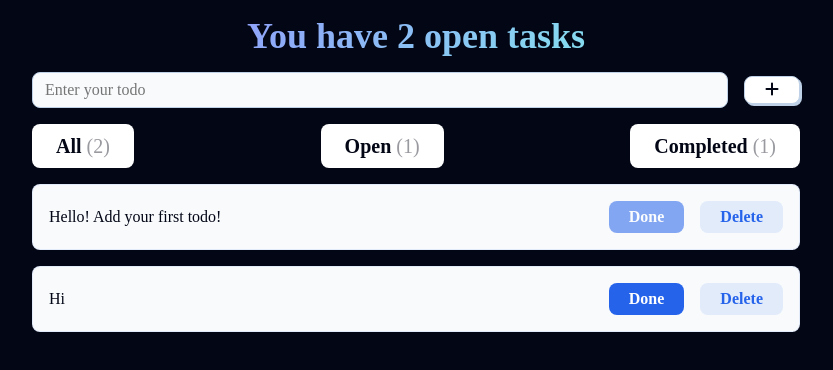
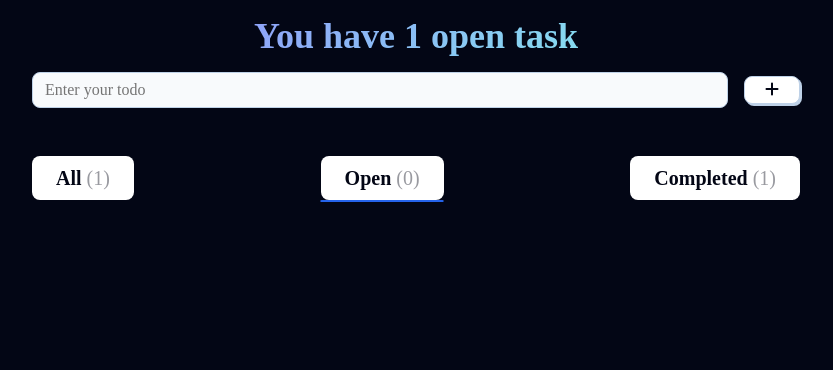
Before and after one commit to RichJsNomad/To-do-list, a React (Vite) app: page / in a window 1280 px wide. Shown: the top 370 px of the page, without its empty margins (224-1057 px from the left). Built offline with nearby package versions, Linux system fonts and the light colour scheme; a web font is replaced by a local one.

Commit message:
Making the delete button work

```diff
--- a/src/App.jsx
+++ b/src/App.jsx
@@ -6,37 +6,43 @@ import TodoInput from "./components/TodoInput";
 import TodoList from "./components/TodoList";
 
 function App() {
-  //const todos = [
-  // { input: "Hello! Add your first todo!", complete: true },
-  //  { input: "Watch React.js vids on youtube", complete: false },
-  // { input: "Visit my aunt and bring a gift for her", complete: true },
-  //  { input: "Finish my React.js project by 7 pm", complete: true },
-  //];
-
   const [todos, setTodos] = useState([
     { input: "Hello! Add your first todo!", complete: true },
-    {
-      input: "Hi",
-      complete: false,
-    },
   ]);
+
+  const [selectedTab, setSelectedTab] = useState("Open");
 
   function handleAddTodo(newTodo) {
     const newTodoList = [...todos, { input: newTodo, complete: false }];
     setTodos(newTodoList);
   }
 
-  function handleEditTodo() {}
+  function handleEditTodo(index) {
+    let newTodoList = [];
+  }
 
-  function handleDeleteTodo() {}
+  function handleDeleteTodo(index) {
+    let newTodoList = todos.filter((val, valIndex) => {
+      return valIndex !== index;
+    });
+    setTodos(newTodoList);
+  }
 
   return (
     <>
       <Header todos={todos} />
       <TodoInput handleAddTodo={handleAddTodo} />
-      <Tabs todos={todos} />
+      <Tabs
+        selectedTab={selectedTab}
+        setSelectedTab={setSelectedTab}
+        todos={todos}
+      />
 
-      <TodoList todos={todos} />
+      <TodoList
+        handleDeleteTodo={handleDeleteTodo}
+        selectedTab={selectedTab}
+        todos={todos}
+      />
     </>
   );
 }
--- a/src/components/Tabs.jsx
+++ b/src/components/Tabs.jsx
@@ -1,7 +1,7 @@
 import React from "react";
 
 const Tabs = (props) => {
-  const { todos } = props;
+  const { todos, selectedTab, setSelectedTab } = props;
   const tabs = ["All", "Open", "Completed"];
   return (
     <nav className="tab-container">
@@ -13,7 +13,15 @@ const Tabs = (props) => {
             ? todos.filter((val) => !val.complete).length
             : todos.filter((val) => val.complete).length;
         return (
-          <button key={tabIndex} className="tab-button">
+          <button
+            onClick={() => {
+              setSelectedTab(tab);
+            }}
+            key={tabIndex}
+            className={
+              "tab-button " + (tab === selectedTab ? "tab-selected" : "")
+            }
+          >
             <h4>
               {tab} <span>({numOfTasks})</span>
             </h4>
--- a/src/components/TodoCard.jsx
+++ b/src/components/TodoCard.jsx
@@ -1,7 +1,7 @@
 import React from "react";
 
 const TodoCard = (props) => {
-  const { todoIndex, todos } = props;
+  const { todoIndex, todos, handleDeleteTodo } = props;
   const todo = todos[todoIndex];
 
   return (
@@ -12,7 +12,13 @@ const TodoCard = (props) => {
           <h6>Done</h6>
         </button>
         <button>
-          <h6>Delete</h6>
+          <h6
+            onClick={() => {
+              handleDeleteTodo(todoIndex);
+            }}
+          >
+            Delete
+          </h6>
         </button>
       </div>
     </div>
--- a/src/components/TodoList.jsx
+++ b/src/components/TodoList.jsx
@@ -2,16 +2,14 @@ import React from "react";
 import TodoCard from "./TodoCard";
 
 const TodoList = (props) => {
-  const { todos } = props;
+  const { todos, selectedTab, handleDeleteTodo } = props;
 
-  const tab = "All";
-
-  const filteredTodosList = todos.filter((val) => {
-    if (tab === "All") return true;
-    if (tab === "Completed") return val.complete;
-    if (tab === "Open") return !val.complete;
-    return false;
-  });
+  const filteredTodosList =
+    selectedTab === "All"
+      ? todos
+      : selectedTab === "Completed"
+      ? todos.filter((val) => val.complete)
+      : todos.filter((val) => !val.complete);
 
   return (
     <>
--- a/src/index.css
+++ b/src/index.css
@@ -22,6 +22,8 @@ h1 {
   overflow-x: auto;
   display: flex;
   justify-content: space-between;
+  padding-top: 2rem;
+  padding-bottom: 2rem;
 }
 
 .tab-button {
```
